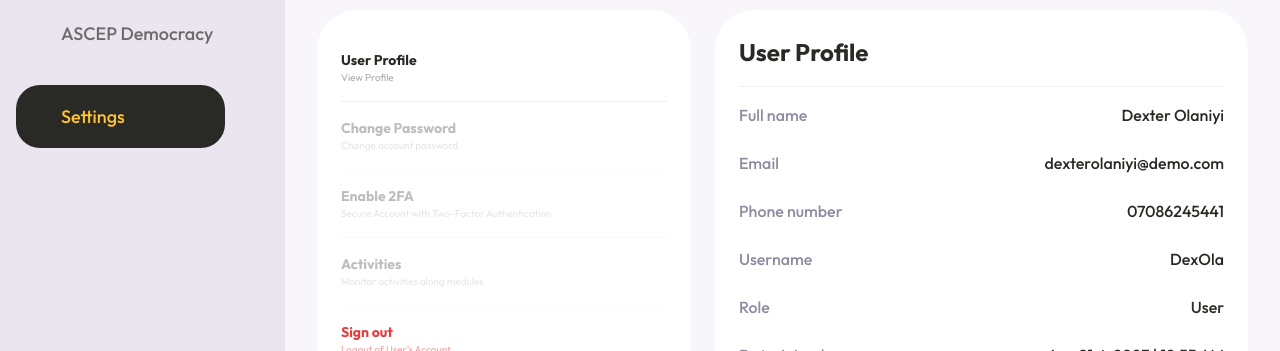
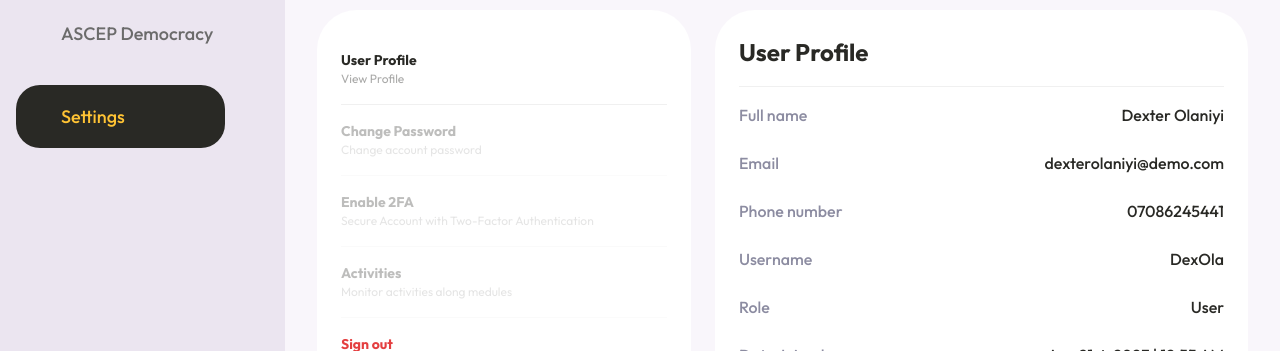
Before and after one commit to gentzycode/ASCEP-user, a React (Vite) app: page /settings in a window 1280 px wide. Shown: the part 387-738 px from the top of the page. Built offline with nearby package versions, Linux system fonts and the light colour scheme; some icons are missing.

Commit message:
fix: fixed imports in main index

```diff
--- a/src/components/Main/index.ts
+++ b/src/components/Main/index.ts
@@ -1,4 +1,3 @@
-export { default as MainHeader } from "./MainHeader";
 export { default as MainStatsCard } from "./MainStatsCard";
 export { default as Recommendation } from "./Recommendation";
 export { default as ResponseActivity } from "./ResponseActivity";
--- a/src/components/Settings/SettingsOptions.tsx
+++ b/src/components/Settings/SettingsOptions.tsx
@@ -18,7 +18,7 @@ export default function SettingsOptions() {
         >
           <div className=" spacey-y-8">
             <p className="text-sm font-bold text-dark">{option.title}</p>
-            <p className="text-[10px] text-dark/40">{option.subtitle}</p>
+            <p className="text-[12px] text-dark/40">{option.subtitle}</p>
           </div>
           {activeOption === option.title && <ArrowRight2 size={16} />}
         </div>
```
